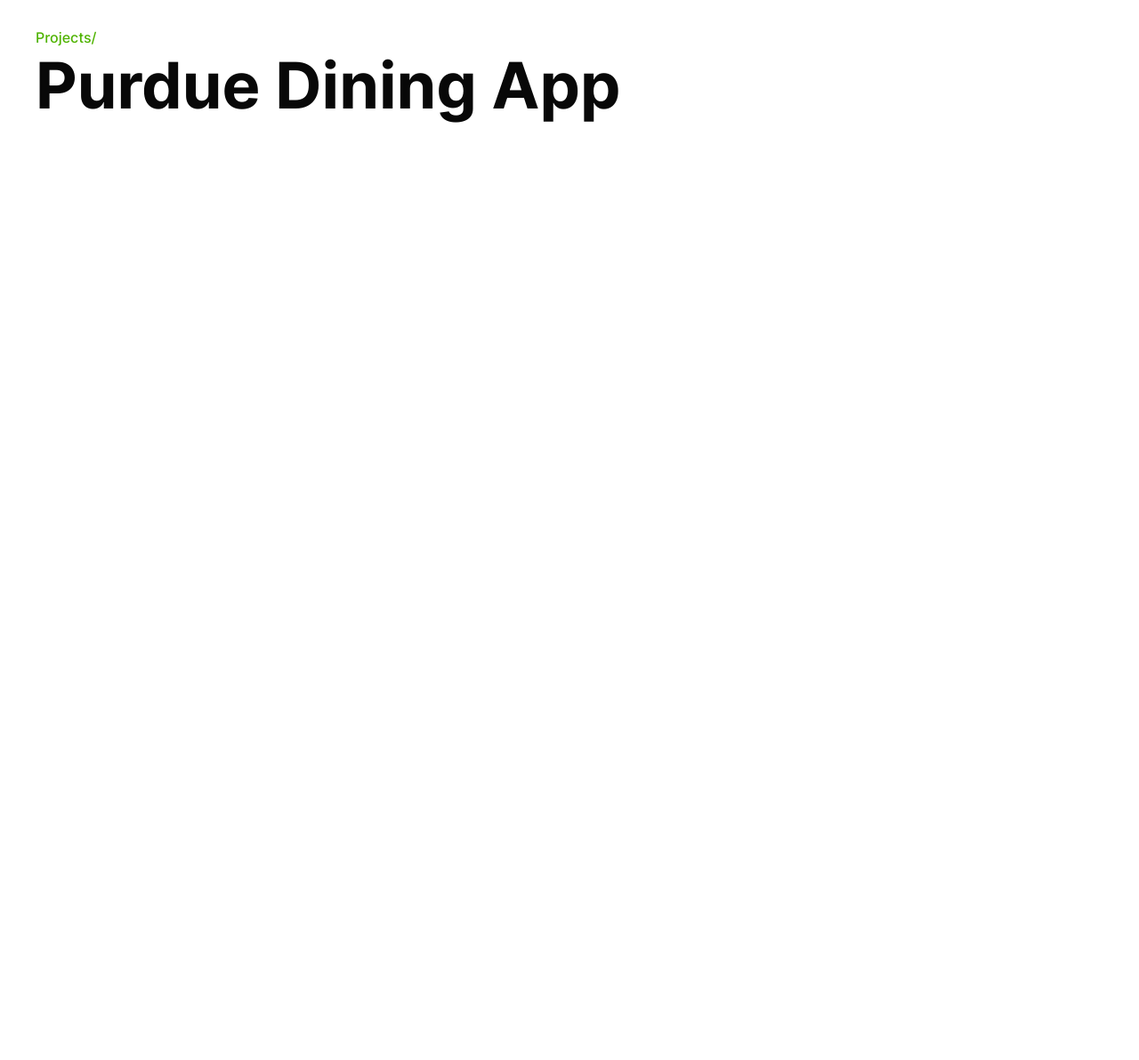
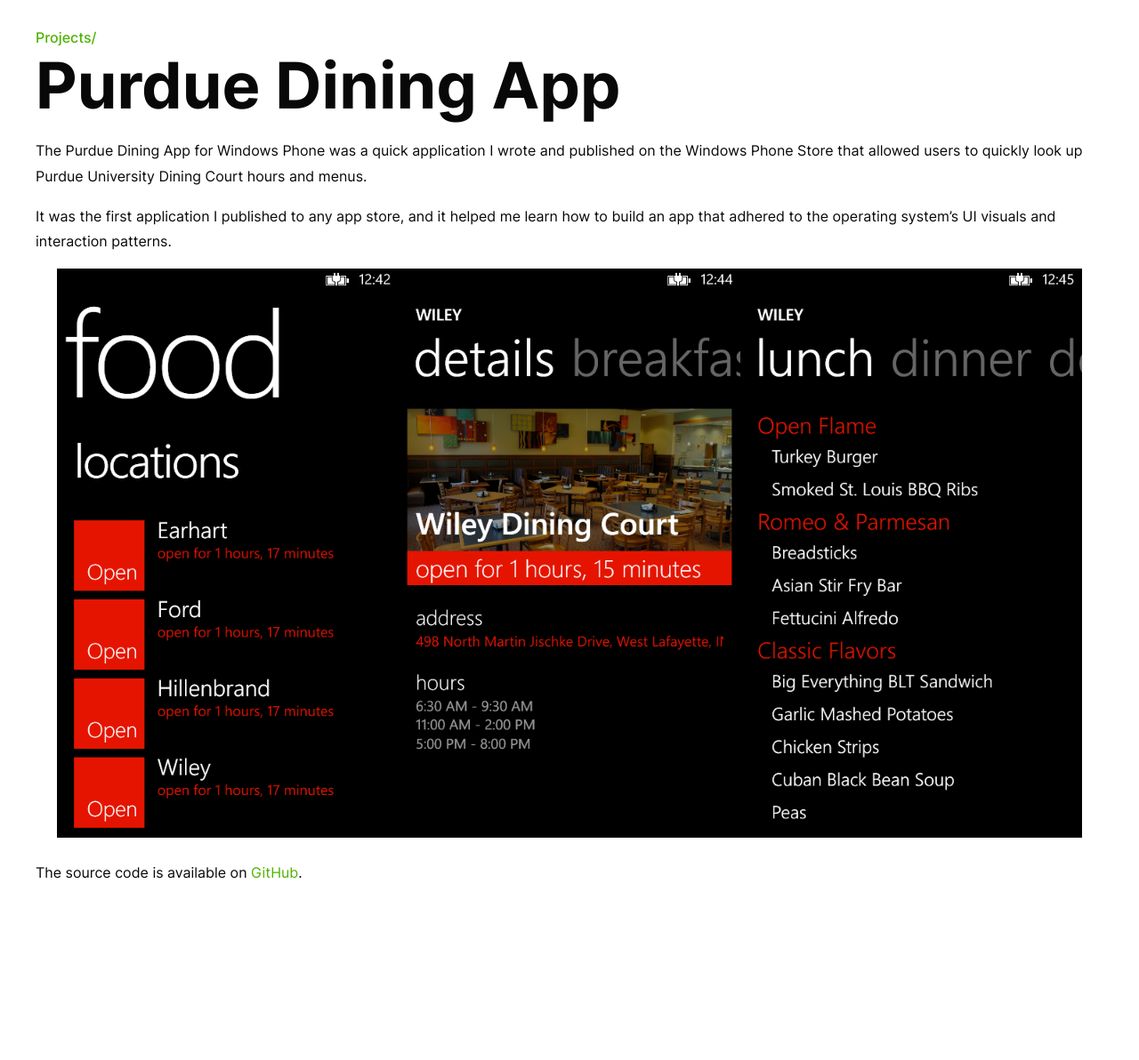
Before and after one commit to haydenmc/haydenmc.github.io, a Jekyll site: the page built from _projects/2013-Purdue-Dining-App.md, in a window 1280 px wide. Shown: the whole page at 89% size. Built offline with Jekyll 4.4.1, drawn with Linux system fonts in a browser that asks for light colours; before the commit the page ends 900 px from its top, so only the background shows below that.

Commit message:
More content

```diff
--- a/_projects/2013-Purdue-Dining-App.md
+++ b/_projects/2013-Purdue-Dining-App.md
@@ -2,6 +2,18 @@
 title: Purdue Dining App
 subtitle: Windows Phone App
 date: 2013-04-10
-description: Roomie was a slick web app designed to help room mates communicate and manage things like food and expenses.
+description: To help me better learn how to write mobile apps I quickly authored and published a Windows Phone app to view the Purdue University dining hall menus.
 icon: purdue-dining.svg
 ---
+
+The Purdue Dining App for Windows Phone was a quick application I wrote and
+published on the Windows Phone Store that allowed users to quickly look up
+Purdue University Dining Court hours and menus.
+
+It was the first application I published to any app store, and it helped me
+learn how to build an app that adhered to the operating system's UI visuals
+and interaction patterns.
+
+![Screenshot of the dining app showing a list of dining courts, their hours, and the available food options](/assets/images/projects/2013-purdue-dining-app.png)
+
+The source code is available on [GitHub](https://github.com/haydenmc/WP8-Purdue-Menu-App).
```
Also changed, not shown: _projects/2003-Game-Maker-Games.md (+4 -0 lines), _projects/2007-Krypton-Construct-Tribes-2-Mod.md (+29 -1 lines), _projects/2009-LFHS-New-Media-Website.md (+6 -0 lines), _projects/2013-Livecourse.md (+32 -0 lines), assets/images/projects/2003-meteor-shower-high-scores.png (added), assets/images/projects/2007-krypton-clock.png (added), assets/images/projects/2007-krypton-counting-device.png (added), assets/images/projects/2007-krypton-kentucky-home.png (added), assets/images/projects/2007-krypton-players.png (added), assets/images/projects/2007-krypton-stadium.png (added), assets/images/projects/2007-krypton-tower.png (added), assets/images/projects/2009-lfhsnewmedia-original-site.png (added), assets/images/projects/2013-livecourse-chat.png (added), assets/images/projects/2013-livecourse-objectives-slide.png (added), 2 more files.
